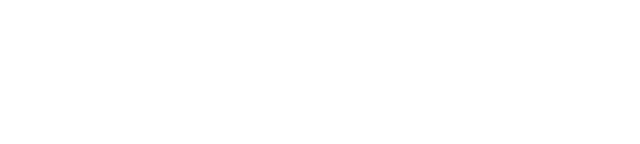
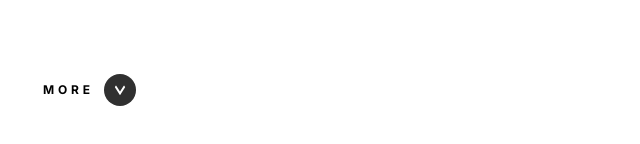
Before and after one commit to TomasScerbak/clock-app-main, a React (Create React App) app: page / in a window 1280 px wide. Shown: the part 358-502 px from the top of the page, without its empty margins (0-640 px from the left). Built offline with nearby package versions, Linux system fonts and the light colour scheme; no server answers.

Commit message:
created arrow-down button

```diff
--- a/src/Components/MainSection.jsx
+++ b/src/Components/MainSection.jsx
@@ -1,5 +1,7 @@
 import axios from "axios";
 import React, { useEffect, useState } from "react";
+
+import ButtonExpand from "./UI/ButtonExpand";
 
 import classes from "./MainSection.module.css";
 
@@ -61,15 +63,15 @@
     []
   );
 
-  useEffect(
-    () =>
-      async function () {
-        const { data } = await axios.get(ipGeologicalAPI);
-        const userLocation = data.data.timezone.id;
-        setUserLocaiton(userLocation);
-      },
-    []
-  );
+  // useEffect(
+  //   () =>
+  //     async function () {
+  //       const { data } = await axios.get(ipGeologicalAPI);
+  //       const userLocation = data.data.timezone.id;
+  //       setUserLocaiton(userLocation);
+  //     },
+  //   []
+  // );
 
   useEffect(
     () =>
@@ -114,6 +116,7 @@
             <div className={classes["time-zone"]}>{timeZoneCode}</div>
           </div>
           <div className={classes["user-location"]}>{userLocation}</div>
+          <ButtonExpand></ButtonExpand>
         </div>
       </section>
     </main>
--- /dev/null
+++ b/src/Components/UI/ButtonExpand.jsx
@@ -0,0 +1,16 @@
+import React from "react";
+
+import classes from "./ButtonExpand.module.css";
+
+import ArrowDown from "../../Assets/desktop/icon-arrow-down.svg";
+
+const ButtonExpand = () => {
+  return (
+    <button className={classes["btn-down"]} type="button">
+      More
+      <img className={classes["arrow-down"]} src={ArrowDown} alt="#" />
+    </button>
+  );
+};
+
+export default ButtonExpand;
--- /dev/null
+++ b/src/Components/UI/ButtonExpand.module.css
@@ -0,0 +1,31 @@
+.btn-down {
+  width: 11.5rem;
+  height: 3.9rem;
+  outline: none;
+  border: none;
+  border-radius: 28px;
+  cursor: pointer;
+  background-color: white;
+  font-family: var(--ff-inter);
+  font-weight: 700;
+  font-size: 1.2rem;
+  letter-spacing: 3.75px;
+  text-transform: uppercase;
+  color: var(--black);
+  display: flex;
+  flex-direction: row;
+  align-items: center;
+  justify-content: space-around;
+  padding: 1.3rem 0.5rem 1.3rem 1.7rem;
+  margin: 0 0 4rem 2.6rem;
+}
+
+.arrow-down {
+  width: 3.2rem;
+  height: 3.2rem;
+  background-color: #303030;
+  color: white;
+  border-radius: 100%;
+  padding: 1rem;
+  margin-left: 1rem;
+}
```
